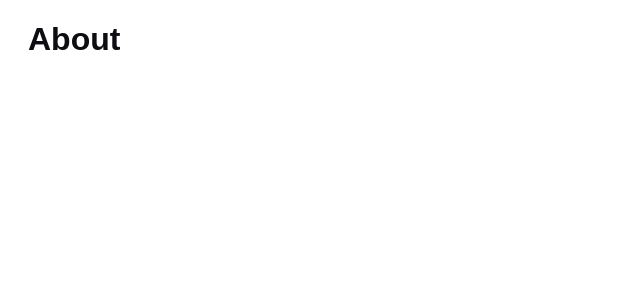
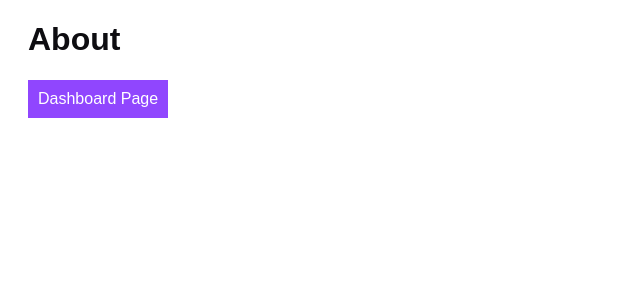
Before and after one commit to dionarodrigues/reactjs-typescript-starter, a React (Create React App) app: page /about in a window 1280 px wide. Shown: the top 300 px of the page, without its empty margins (0-640 px from the left). Built offline with nearby package versions, Linux system fonts and the light colour scheme.

Commit message:
Adding readme, component and Link example

```diff
--- a/package.json
+++ b/package.json
@@ -1,5 +1,5 @@
 {
-  "name": "covid19-tracker-reactjs",
+  "name": "reactjs-typescript-starter",
   "version": "0.1.0",
   "private": true,
   "dependencies": {
--- a/src/Pages/About/index.tsx
+++ b/src/Pages/About/index.tsx
@@ -1,7 +1,13 @@
 import React from 'react';
+import Button from '../../components/Button';
 
 const About: React.FC = () => {
-  return <h1>About</h1>;
+  return (
+    <>
+      <h1>About</h1>
+      <Button label="Dashboard Page" path="/" />
+    </>
+  );
 };
 
 export default About;
--- a/src/Pages/Dashboard/index.tsx
+++ b/src/Pages/Dashboard/index.tsx
@@ -1,7 +1,13 @@
 import React from 'react';
+import Button from '../../components/Button';
 
 const Dashboard: React.FC = () => {
-  return <h1>Dashboard</h1>;
+  return (
+    <>
+      <h1>Dashboard</h1>
+      <Button label="About Page" path="/about" />
+    </>
+  );
 };
 
 export default Dashboard;
--- /dev/null
+++ b/src/components/Button/index.tsx
@@ -0,0 +1,14 @@
+import React from 'react';
+
+import * as S from './styles';
+
+export interface ButtonProps {
+  label: string;
+  path: string;
+}
+
+export const Button: React.FC<ButtonProps> = ({ label, path }: ButtonProps) => {
+  return <S.Button to={path}>{label}</S.Button>;
+};
+
+export default Button;
--- /dev/null
+++ b/src/components/Button/styles.ts
@@ -0,0 +1,10 @@
+import styled from 'styled-components';
+import { Link } from 'react-router-dom';
+
+export const Button = styled(Link)`
+  display: inline-block;
+  color: var(--white);
+  background: var(--primary-color);
+  padding: var(--space-sm);
+  text-decoration: none;
+`;
```
Also changed, not shown: 1 other file (tests, documents, lock files or other folders).
